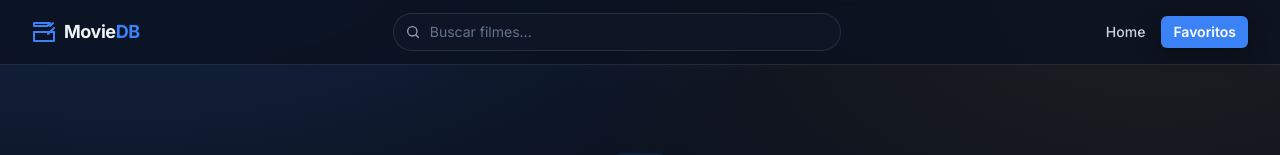
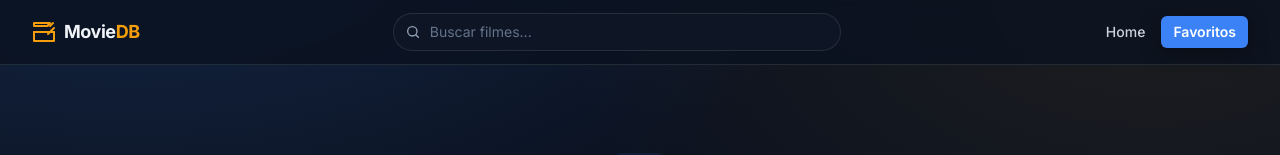
Before and after one commit to LGustavos/react-movie-system, a Next.js app: page /favorites in a window 1280 px wide. Shown: the top 155 px of the page. Built offline with nearby package versions, Linux system fonts and the light colour scheme.

Commit message:
style: align UI with reference design
Logo (clapperboard + "DB") switches from brand blue to accent amber to
match the reference. Favorites header drops the "N filmes salvos"
subtitle and stacks the sort control under the title, following the
mockup layout.

```diff
--- a/src/app/favorites/page.tsx
+++ b/src/app/favorites/page.tsx
@@ -55,15 +55,8 @@ export default function FavoritesPage() {
 
   return (
     <section className="space-y-6">
-      <header className="space-y-4 sm:flex sm:items-end sm:justify-between sm:space-y-0">
-        <div>
-          <h1 className="text-2xl font-bold text-slate-100 sm:text-3xl">Meus Filmes Favoritos</h1>
-          <p className="text-sm text-slate-400">
-            {favorites.length} filme{favorites.length === 1 ? '' : 's'} salvo
-            {favorites.length === 1 ? '' : 's'} localmente no navegador.
-          </p>
-        </div>
-
+      <header className="space-y-3">
+        <h1 className="text-2xl font-bold text-slate-100 sm:text-3xl">Meus Filmes Favoritos</h1>
         <div className="flex items-center gap-2">
           <label htmlFor="favorites-sort" className="text-sm text-slate-400">
             Ordenar por:
--- a/src/components/Header.tsx
+++ b/src/components/Header.tsx
@@ -39,12 +39,12 @@ export function Header() {
       <div className="container-page flex h-16 items-center gap-4">
         <Link
           href="/"
-          className="flex items-center gap-2 text-brand-500 transition hover:opacity-90"
+          className="flex items-center gap-2 text-accent-500 transition hover:opacity-90"
           aria-label="MovieDB - Ir para a home"
         >
           <ClapperboardIcon className="h-6 w-6" />
           <span className="text-lg font-bold tracking-tight text-slate-100">
-            Movie<span className="text-brand-500">DB</span>
+            Movie<span className="text-accent-500">DB</span>
           </span>
         </Link>
 
```
